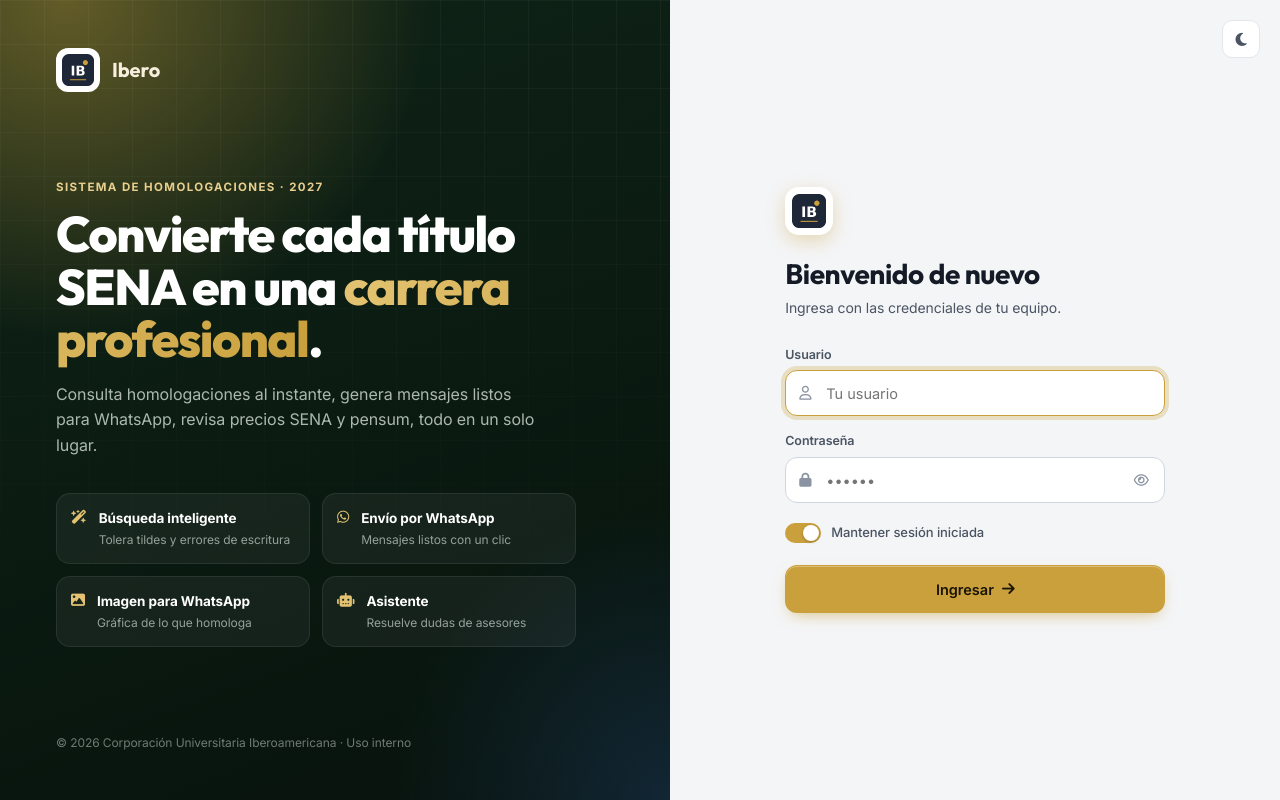
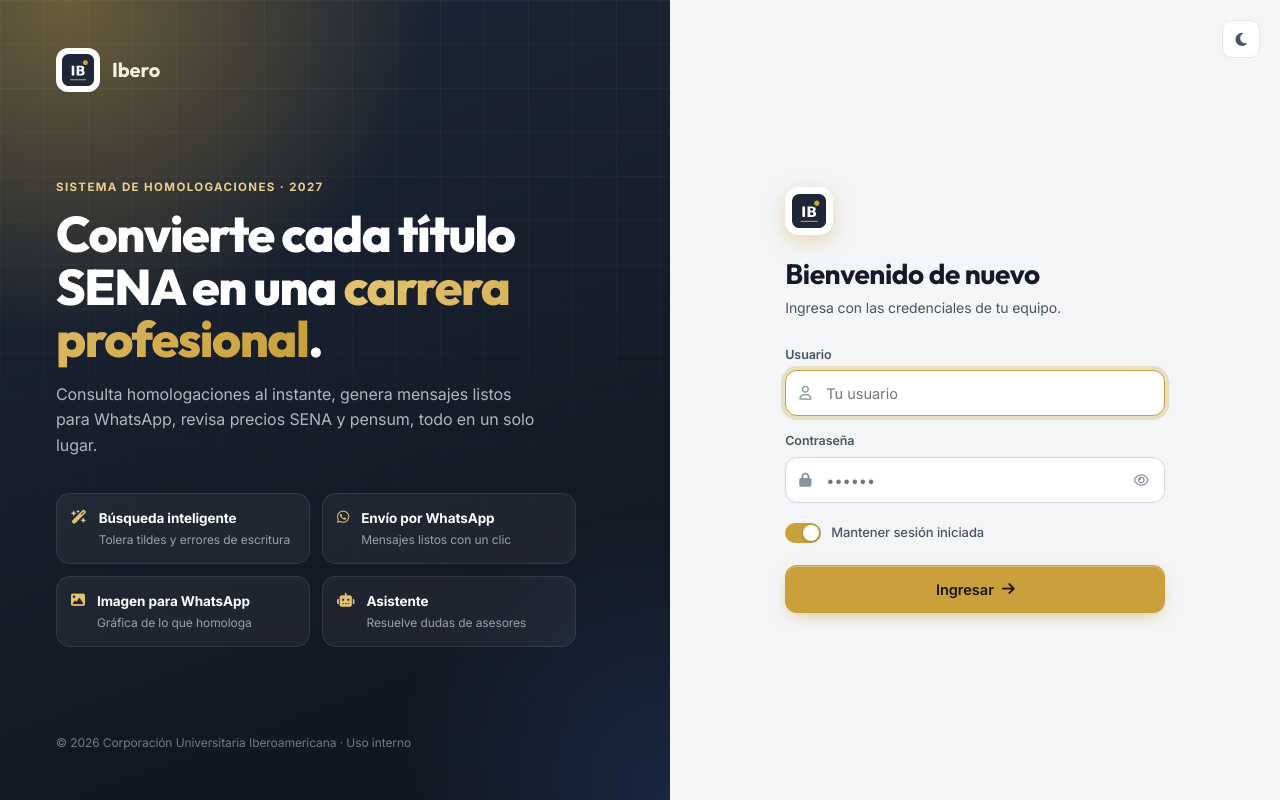
Before and after one commit to jorgelosada1/Homologaciones_Ibero, a Flask app: page /login in a window 1280 px wide. Run offline with Flask 3, Linux system fonts and the light colour scheme.

Commit message:
Login en colores Ibero y versión de estáticos por commit
Co-Authored-By: Claude Opus 5.5 <noreply@anthropic.com>
Claude-Session: https://claude.ai/code/session_01LfUppmwoRb6vRGviyRJPBY

```diff
--- a/app.py
+++ b/app.py
@@ -53,7 +53,9 @@ ALLOWED_IMAGE_EXTENSIONS = {"png", "jpg", "jpeg", "gif", "webp"}
 ALLOWED_PDF_EXTENSIONS = {"pdf"}
 
 # Versión de los archivos estáticos: cambia con cada despliegue para que el navegador no use una copia vieja
-ASSET_VERSION = str(int(max(os.path.getmtime(os.path.join(STATIC_DIR, f)) for f in ("css/app.css", "js/app.js", "js/imagen-homologacion.js"))))
+ASSET_VERSION = (os.environ.get("VERCEL_GIT_COMMIT_SHA", "")[:10]
+                 or str(int(max(os.path.getmtime(os.path.join(STATIC_DIR, f))
+                                for f in ("css/app.css", "js/app.js", "js/imagen-homologacion.js")))))
 
 store = DataStore()
 # En Vercel (demo) el disco es de solo lectura salvo /tmp
--- a/templates/dashboard.html
+++ b/templates/dashboard.html
@@ -5,7 +5,7 @@
     .welcome { display: flex; align-items: center; gap: 20px; padding: 24px 26px; border-radius: var(--radius-xl); margin-bottom: 18px; color: #f6efdd; position: relative; overflow: hidden;
         background: radial-gradient(80% 140% at 0% 0%, rgba(201,160,60,0.5), transparent 55%), radial-gradient(60% 120% at 100% 100%, rgba(46,90,156,0.3), transparent 60%), linear-gradient(140deg, #1d2738, #0f141d); }
     .welcome h2 { color: #fff; font-size: 26px; font-weight: 750; }
-    .welcome p { color: rgba(234,244,236,0.75); margin-top: 4px; }
+    .welcome p { color: rgba(236,240,246,0.75); margin-top: 4px; }
     .welcome .btn-secondary { background: rgba(255,255,255,0.08); color: #fff; border-color: rgba(255,255,255,0.15); }
     .welcome .btn-secondary:hover { background: rgba(255,255,255,0.15); }
     .chart-box { position: relative; height: 280px; }
--- a/templates/global_login.html
+++ b/templates/global_login.html
@@ -17,7 +17,7 @@
             position: relative; overflow: hidden; color: #f6efdd; padding: 48px 56px; display: flex; flex-direction: column; justify-content: space-between;
             background: radial-gradient(90% 70% at 10% 0%, rgba(201,160,60,0.45), transparent 60%),
                         radial-gradient(70% 60% at 100% 100%, rgba(46,90,156,0.28), transparent 60%),
-                        linear-gradient(160deg, #0f2417, #07120c);
+                        linear-gradient(160deg, #1d2738, #0f141d);
         }
         .hero::after { content: ""; position: absolute; inset: 0; background-image: linear-gradient(rgba(255,255,255,0.04) 1px, transparent 1px), linear-gradient(90deg, rgba(255,255,255,0.04) 1px, transparent 1px); background-size: 44px 44px; mask-image: linear-gradient(180deg, #000, transparent 85%); pointer-events: none; }
         .hero > * { position: relative; z-index: 1; }
@@ -26,13 +26,13 @@
         .hero-brand .logo img { width: 32px; }
         .hero h1 { color: #fff; font-size: clamp(32px, 4vw, 50px); font-weight: 800; line-height: 1.05; letter-spacing: -0.03em; max-width: 560px; }
         .hero h1 em { font-style: normal; background: linear-gradient(90deg, #e3c372, #c9a03c); -webkit-background-clip: text; background-clip: text; color: transparent; }
-        .hero p.lead { color: rgba(234,244,236,0.72); font-size: 16px; margin-top: 16px; max-width: 480px; line-height: 1.6; }
+        .hero p.lead { color: rgba(236,240,246,0.72); font-size: 16px; margin-top: 16px; max-width: 480px; line-height: 1.6; }
         .hero-feats { display: grid; grid-template-columns: repeat(2, minmax(0, 1fr)); gap: 12px; margin-top: 34px; max-width: 520px; }
         .hero-feat { display: flex; gap: 12px; align-items: flex-start; padding: 14px; border-radius: 14px; background: rgba(255,255,255,0.05); border: 1px solid rgba(255,255,255,0.08); }
         .hero-feat i { color: #e3c372; margin-top: 2px; }
         .hero-feat strong { display: block; color: #fff; font-size: 13.5px; }
-        .hero-feat span { font-size: 12px; color: rgba(234,244,236,0.6); }
-        .hero small { color: rgba(234,244,236,0.45); font-size: 12px; }
+        .hero-feat span { font-size: 12px; color: rgba(236,240,246,0.6); }
+        .hero small { color: rgba(236,240,246,0.45); font-size: 12px; }
         .panel { display: flex; align-items: center; justify-content: center; padding: 40px 24px; background: var(--bg); position: relative; }
         .login { width: 100%; max-width: 380px; }
         .login h2 { font-size: 28px; font-weight: 700; }
```
